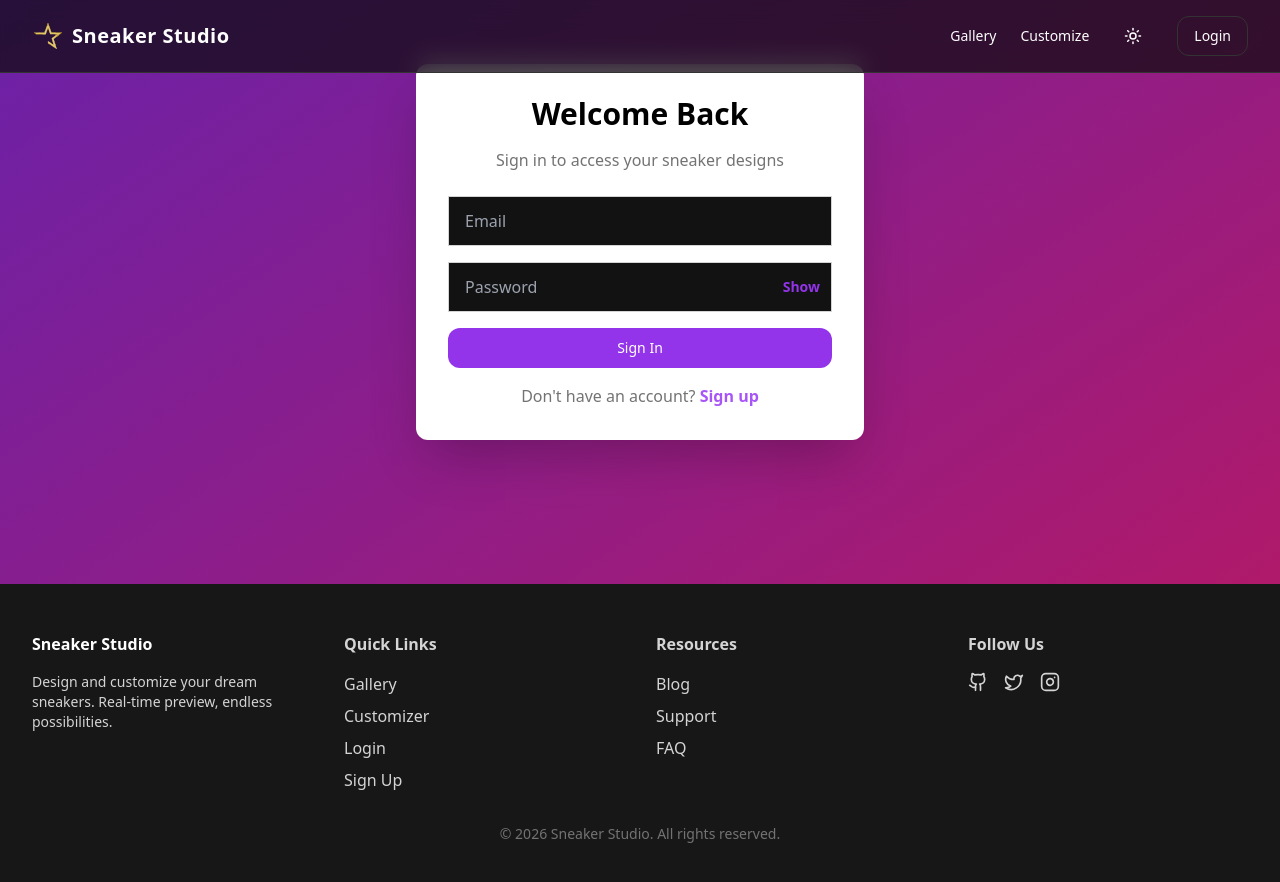
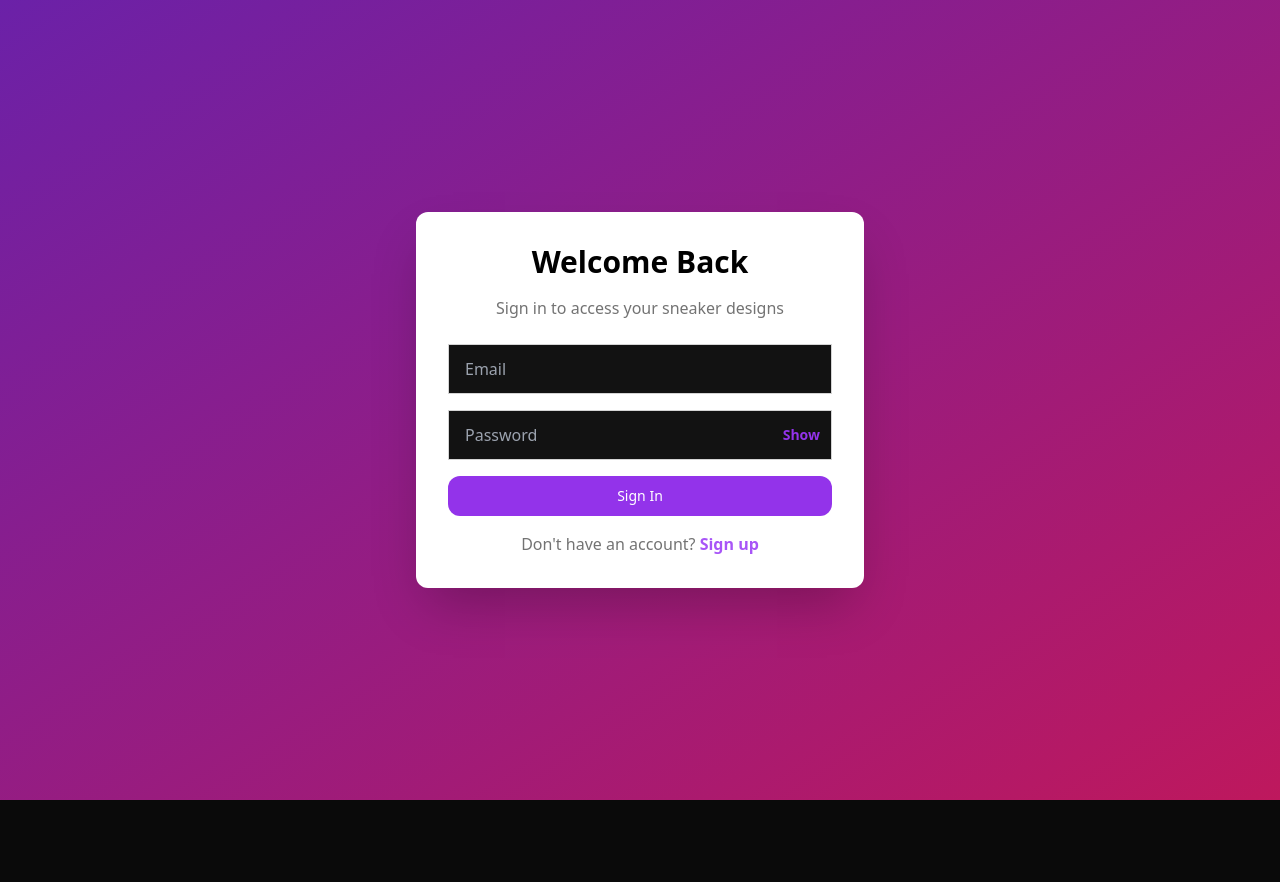
Before and after one commit to PrajaktaSarkhel/sneaker-studio, a Next.js app: page /login in a window 1280 px wide. Shown: the top 882 px of the page. After the commit the page ends 800 px from the top, so only its background shows below. Built offline with nearby package versions, Linux system fonts and the light colour scheme.

Commit message:
Fixed login page design

```diff
--- a/app/(auth)/login/page.tsx
+++ b/app/(auth)/login/page.tsx
@@ -2,8 +2,8 @@
 
 import { useState } from "react"
 import { useRouter } from "next/navigation"
-import Navbar from "@/components/Navbar"
-import Footer from "@/components/Footer"
+//import Navbar from "@/components/Navbar"
+//import Footer from "@/components/Footer"
 import { Button } from "@/components/ui/button"
 
 export default function LoginPage() {
@@ -24,7 +24,7 @@ export default function LoginPage() {
 
   return (
     <div className="min-h-screen bg-gradient-to-br from-purple-800 to-pink-700 text-white flex flex-col">
-      <Navbar />
+
       <main className="flex-grow flex items-center justify-center px-4 py-16">
         <div className="w-full max-w-md bg-white dark:bg-neutral-900 rounded-xl shadow-2xl p-8 text-black dark:text-white">
           <h1 className="text-3xl font-bold mb-4 text-center">Welcome Back</h1>
@@ -69,7 +69,7 @@ export default function LoginPage() {
           </p>
         </div>
       </main>
-      <Footer />
+
     </div>
   )
 }
```
